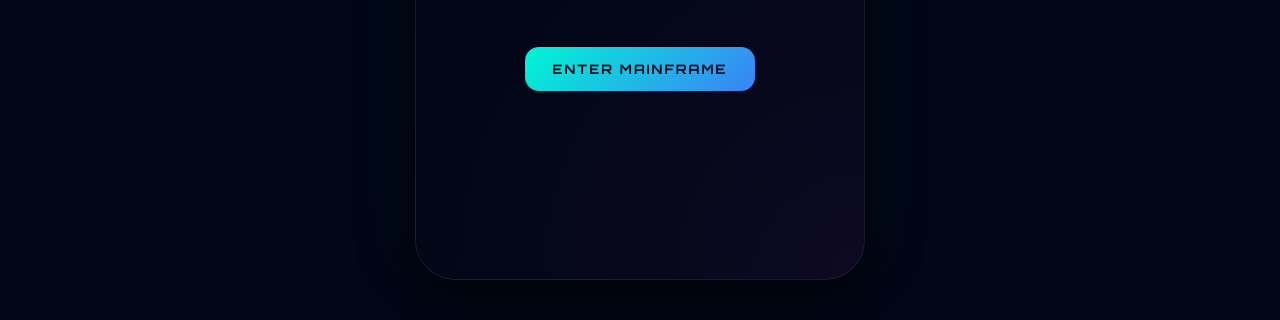
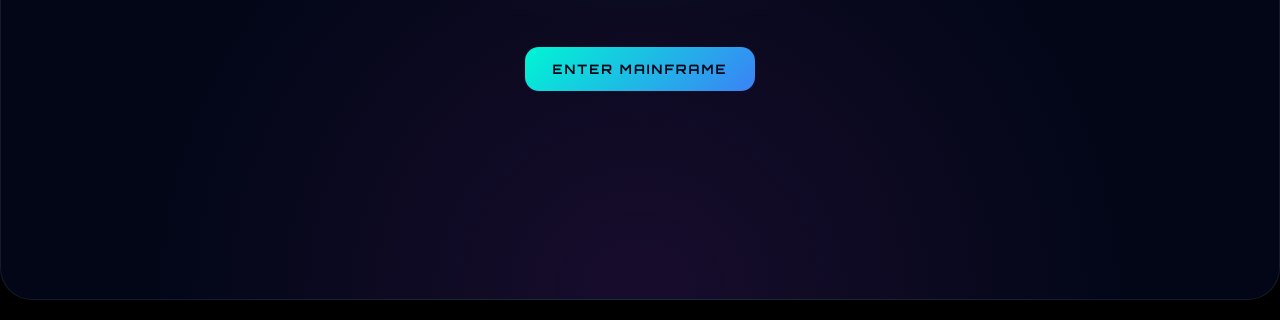
Before and after one commit to nourheneghribi507-sudo/hack, a website: page index.html in a window 1280 px wide. Shown: the part 480-800 px from the top of the page. Drawn offline with nearby package versions, Linux system fonts and the light colour scheme.

Commit message:
fix: optimize mobile smoothness and dynamic viewport height

```diff
--- a/index.css
+++ b/index.css
@@ -22,57 +22,66 @@
 }
 
 body {
-  background-color: var(--bg-color);
+  background-color: #000; /* Deep black for seamless edges */
   color: var(--text-primary);
   font-family: var(--font-family);
   overflow: hidden;
   height: 100vh;
+  height: 100dvh;
   width: 100vw;
   display: flex;
   justify-content: center;
   align-items: center;
   user-select: none;
   -webkit-user-select: none;
-  touch-action: manipulation;
+  touch-action: pan-x pan-y;
 }
 
 #app-container {
   width: 100%;
-  max-width: 450px;
   height: 100%;
-  height: -webkit-fill-available;
+  height: 100dvh;
   background-color: var(--bg-color);
   background-image:
-    radial-gradient(circle at 0% 0%, rgba(0, 245, 212, 0.05) 0%, transparent 50%),
-    radial-gradient(circle at 100% 100%, rgba(217, 70, 239, 0.05) 0%, transparent 50%);
+    radial-gradient(circle at 50% 0%, rgba(0, 245, 212, 0.1) 0%, transparent 50%),
+    radial-gradient(circle at 50% 100%, rgba(217, 70, 239, 0.1) 0%, transparent 50%);
   position: relative;
   display: flex;
   flex-direction: column;
   overflow: hidden;
+  transform: translate3d(0,0,0); /* Hardware acceleration */
 }
 
-@media (min-width: 451px) {
+@media (min-width: 1024px) {
   #app-container {
-    height: 90vh;
-    border-radius: 40px;
-    border: 1px solid var(--border-color);
-    box-shadow: 0 20px 50px rgba(0, 0, 0, 0.8), 0 0 100px rgba(0, 245, 212, 0.05);
+      max-width: 1400px;
+      margin: 0 auto;
+      height: 95vh;
+      border-radius: 32px;
+      border: 1px solid var(--border-color);
+      box-shadow: 0 40px 100px rgba(0, 0, 0, 0.9);
   }
 }
 
-@media (max-width: 450px) {
+@media (max-width: 768px) {
   #app-container {
     max-width: 100%;
     height: 100vh;
   }
 
   #main-content {
-      padding-top: env(safe-area-inset-top, 20px);
+      padding: 16px;
+      padding-top: env(safe-area-inset-top, 16px);
+      padding-bottom: 100px;
+  }
+
+  .cyber-card {
+      padding: 18px;
   }
 
   .bottom-nav {
-      padding-bottom: env(safe-area-inset-bottom, 20px);
-      height: calc(85px + env(safe-area-inset-bottom, 0px));
+      padding-bottom: env(safe-area-inset-bottom, 12px);
+      height: calc(80px + env(safe-area-inset-bottom, 0px));
   }
 }
 
```
